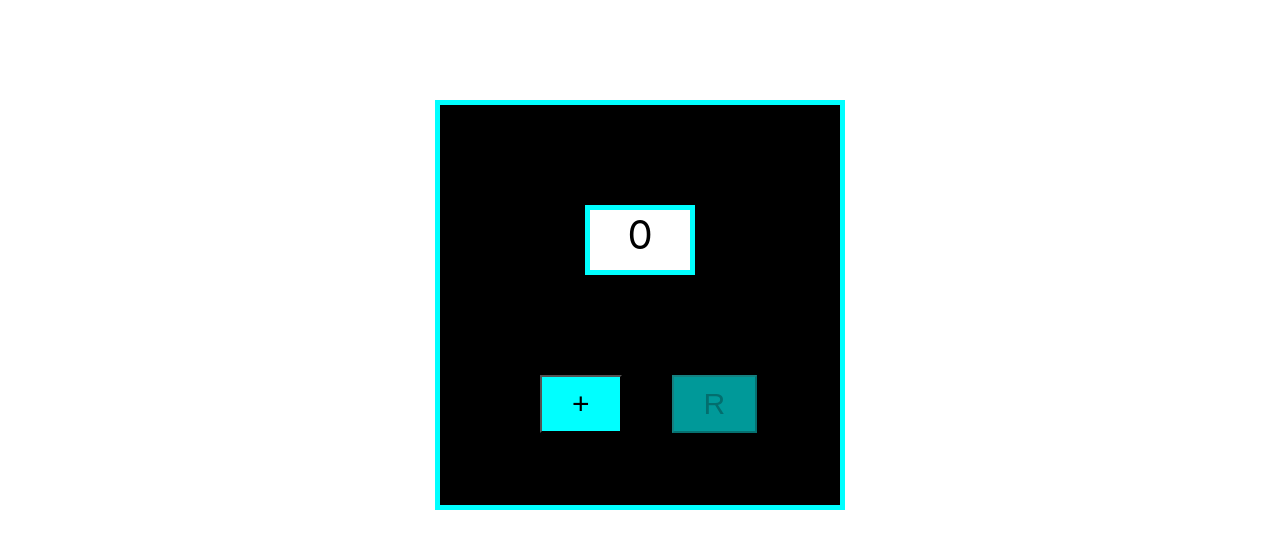
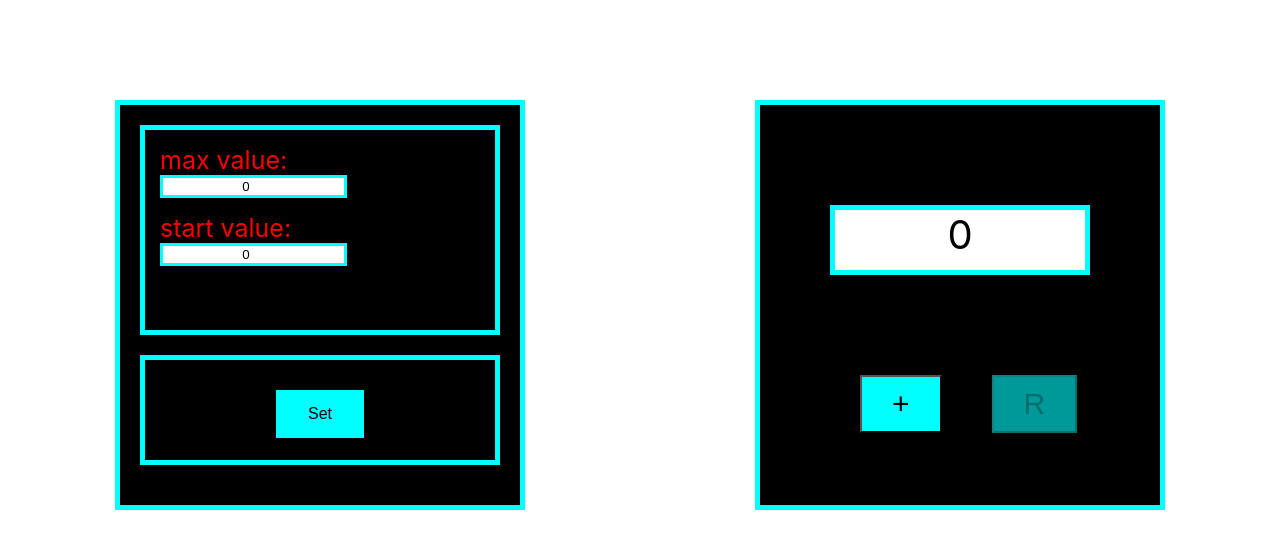
Before and after one commit to zionjke/Counter, a React (Create React App) app: page / in a window 1280 px wide. Shown: the top 548 px of the page. Built offline with nearby package versions, Linux system fonts and the light colour scheme.

Commit message:
add Settings

```diff
--- a/src/App.css
+++ b/src/App.css
@@ -1,35 +1,5 @@
 .App {
-  width: 400px;
-  height: 400px;
-  border: 5px solid aqua;
-  margin: 100px auto;
-  background-color: black;
-}
-
-.counter {
-  background-color: white;
-  width: 100px;
-  height: 60px;
-  border: 5px solid aqua;
-  margin: 100px auto;
-  text-align: center;
-  font-size: 40px;
-}
-
-.buttons {
-  margin-left: 100px;
-}
-
-.button {
-  margin-right: 50px;
-  background-color: aqua;
-  padding: 10px 30px 10px 30px;
-  font-size: 30px;
-}
-
-.button:disabled {
-  opacity: 0.6;
-  cursor: not-allowed;
+  display: flex;
 }
 
 .red_status {
--- a/src/App.js
+++ b/src/App.js
@@ -1,44 +1,45 @@
 import React from 'react';
 import './App.css';
 import Counter from "./components/Counter";
-import Button from "./components/Button";
+import Settings from "./components/Settings";
 
 class App extends React.Component {
 
     state = {
-        maxCounterValue: 5,
-        minCounterValue: 0,
-        counterValue: 0
+        maxValue: 5,
+        startValue: 0,
+        counter: 0
     };
 
     incrementHandler = () => {
         this.setState({
-            counterValue: this.state.counterValue + 1
+            counter: this.state.counter + 1
         })
     };
 
     resetHandler = () => {
         this.setState({
-            counterValue : this.state.minCounterValue
+            counter: this.state.startValue
         })
     };
 
+    changeValue = (maxvalue,startvalue) => {
+        this.setState({
+            maxValue: maxvalue,
+            startValue:startvalue,
+            counter:startvalue
+        })
+    }
+
     render = () => {
 
-        let incrementButtonDisabled = this.state.counterValue === this.state.maxCounterValue;
-        let resetButtonDisabled = !this.state.counterValue
 
         return (
             <div className="App">
-                <Counter state={this.state}/>
-                <div className="buttons">
-                    <Button buttonName="+"
-                            onClick={this.incrementHandler}
-                            disabled={incrementButtonDisabled}/>
-                    <Button buttonName="R"
-                            onClick={this.resetHandler}
-                            disabled={resetButtonDisabled}/>
-                </div>
+                <Settings changeValue={this.changeValue}/>
+                <Counter state={this.state}
+                         incrementHandler={this.incrementHandler}
+                         resetHandler={this.resetHandler}/>
             </div>
         );
     }
--- a/src/components/Button.js
+++ b/src/components/Button.js
@@ -5,7 +5,7 @@ class Button extends React.Component {
     render = () => {
 
         return (
-            <button onClick={this.props.onClick} className="button" disabled={this.props.disabled}>
+            <button onClick={this.props.onClick} className={this.props.className} disabled={this.props.disabled} >
                 {this.props.buttonName}
             </button>
         );
--- a/src/components/Counter.js
+++ b/src/components/Counter.js
@@ -1,18 +1,35 @@
 import React from 'react';
+import Button from "./Button";
+import styles from './Counter.module.css'
 
 
 class Counter extends React.Component {
 
     render = () => {
 
-        let spanClass = this.props.state.counterValue === this.props.state.maxCounterValue ? "red_status" : "";
+        let spanClass = this.props.state.counter === this.props.state.maxValue ? "red_status" : "";
+        let incrementButtonDisabled = this.props.state.counter === this.props.state.maxValue
+        let resetButtonDisabled = this.props.state.counter === this.props.state.startValue
 
         return (
-            <div className="counter">
+            <div className={styles.counterBlock}>
+                <div className={styles.counter}>
             <span className={spanClass}>
-                {this.props.state.counterValue}
+                {this.props.state.counter}
             </span>
+                </div>
+                <div className={styles.buttons}>
+                    <Button buttonName="+"
+                            onClick={this.props.incrementHandler}
+                            disabled={incrementButtonDisabled}
+                            className={styles.button}/>
+                    <Button buttonName="R"
+                            onClick={this.props.resetHandler}
+                            disabled={resetButtonDisabled}
+                            className={styles.button}/>
+                </div>
             </div>
+
         );
     }
 };
--- /dev/null
+++ b/src/components/Counter.module.css
@@ -0,0 +1,33 @@
+.counterBlock {
+    width: 400px;
+    height: 400px;
+    border: 5px solid aqua;
+    margin: 100px auto;
+    background-color: black;
+}
+
+.counter {
+    background-color: white;
+    width: 250px;
+    height: 60px;
+    border: 5px solid aqua;
+    margin: 100px auto;
+    text-align: center;
+    font-size: 40px;
+}
+
+.buttons {
+    margin-left: 100px;
+}
+
+.button {
+    margin-right: 50px;
+    background-color: aqua;
+    padding: 10px 30px 10px 30px;
+    font-size: 30px;
+}
+
+.button:disabled {
+    opacity: 0.6;
+    cursor: not-allowed;
+}
--- /dev/null
+++ b/src/components/Input.js
@@ -0,0 +1,16 @@
+import React from 'react';
+
+class Input extends React.Component {
+
+    render = () => {
+
+        return (
+            <input className={this.props.className}
+                   type={this.props.type}
+                   value={this.props.value}
+                   onChange={this.props.onChange}/>
+        );
+    }
+};
+
+export default Input;
--- /dev/null
+++ b/src/components/Settings.js
@@ -0,0 +1,62 @@
+import React from 'react';
+import styles from './Settings.module.css'
+import Input from "./Input";
+import Button from "./Button";
+
+
+class Settings extends React.Component {
+
+    state = {
+        maxCounterValue: 0,
+        minCounterValue: 0
+    }
+
+    maxValueChanged = (e) => {
+        this.setState({
+            maxCounterValue: e.currentTarget.valueAsNumber
+        })
+    };
+
+    minValueChanged = (e) => {
+        this.setState({
+            minCounterValue: e.currentTarget.valueAsNumber
+        })
+    };
+
+    setNewValue = () => {
+        this.props.changeValue(this.state.maxCounterValue, this.state.minCounterValue)
+    }
+
+    render = () => {
+
+        return (
+            <div className={styles.settings}>
+                <div className={styles.inputsBlock}>
+                    <div className={styles.inputBlock}>
+                        <span className={styles.inputName}>max value: </span>
+                        <Input className={styles.input}
+                               type="number"
+                               value={this.state.maxCounterValue}
+                               onChange={this.maxValueChanged}/>
+                    </div>
+                    <div className={styles.inputBlock}>
+                        <span className={styles.inputName}>start value: </span>
+                        <Input className={styles.input}
+                               type="number"
+                               value={this.state.minCounterValue}
+                               onChange={this.minValueChanged}/>
+                    </div>
+                </div>
+                <div className={styles.buttonBlock}>
+                    <Button className={styles.button}
+                            onClick={this.setNewValue}
+                            buttonName="Set"/>
+                </div>
+
+            </div>
+
+        );
+    }
+};
+
+export default Settings;
--- /dev/null
+++ b/src/components/Settings.module.css
@@ -0,0 +1,46 @@
+.settings {
+    width: 400px;
+    height: 400px;
+    border: 5px solid aqua;
+    margin: 100px auto;
+    background-color: black;
+}
+
+.inputsBlock {
+    margin: 20px;
+    border: 5px solid aqua;
+    height: 200px;
+}
+
+.inputBlock {
+    margin: 15px;
+}
+
+.inputName {
+    color: red;
+    font-size: 25px;
+}
+
+.input {
+    border: 3px solid aqua;
+    text-align: center;
+}
+
+.buttonBlock {
+    margin: 20px;
+    border: 5px solid aqua;
+    height: 100px;
+    text-align: center;
+}
+
+.button {
+    background-color: aqua;
+    margin-top: 30px;
+    border: none;
+    color: black;
+    padding: 15px 32px;
+    text-align: center;
+    text-decoration: none;
+    display: inline-block;
+    font-size: 16px;
+}
```
